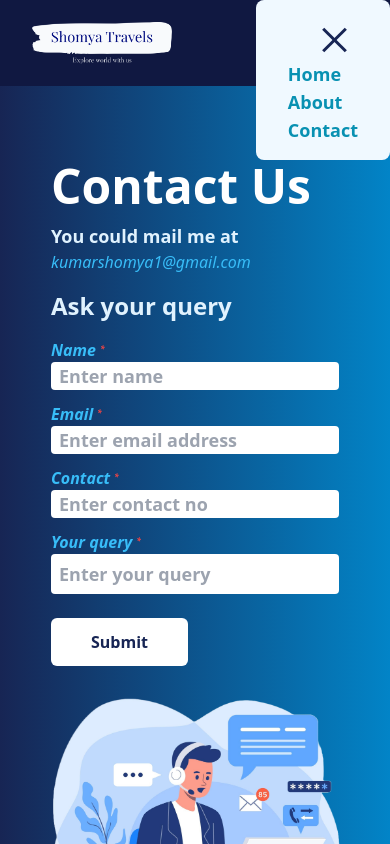
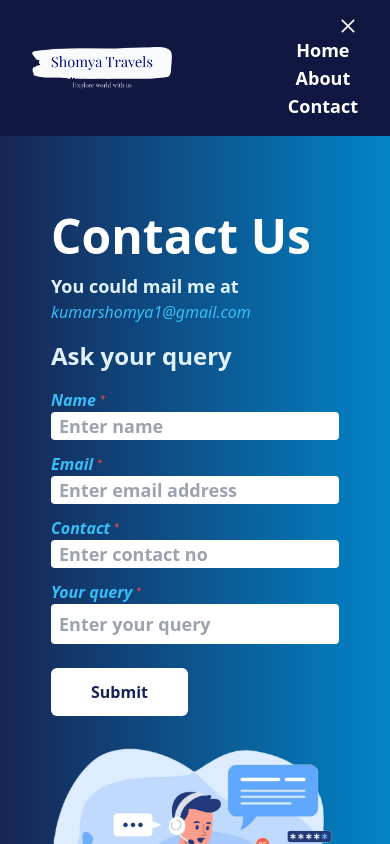
Before and after one commit to Shomyakumar/Explore_The_World, a React (Create React App) app: page /contact in a window 390 px wide. Both pictures are taken after a click on the button 334 px from the left and 40 px from the top of the page. Shown: the top 844 px of the page. Built offline with nearby package versions, Linux system fonts and the light colour scheme.

Commit message:
changed hamburger button

```diff
--- a/src/components/Card.js
+++ b/src/components/Card.js
@@ -5,7 +5,7 @@ export default function Card(props){
     let name=props.data.name;
     let info=props.data.info;
     const removeCard=props.removeCard;
-    console.log(name);
+
     return(
         <div className="flex">
             <div className=" relative max-w-[350px] bg-blue-950 p- items-stretch rounded-md flex-1  flex-col
--- a/src/components/Navbar.js
+++ b/src/components/Navbar.js
@@ -1,7 +1,8 @@
-import { Link } from "react-router-dom";
+import { Link, useNavigate } from "react-router-dom";
 import Logo from "../assets/logo2.png"
 import { useState } from "react";
-import { Twirl  } from 'hamburger-react'
+import { RxHamburgerMenu } from "react-icons/rx";
+import { AiOutlineClose } from "react-icons/ai";
 export default function Navbar(){
     const [isMobileMenuOpen, setMobileMenuOpen] = useState(false);
 
@@ -9,7 +10,13 @@ export default function Navbar(){
       setMobileMenuOpen(!isMobileMenuOpen);
 
     };
+    const navigate=useNavigate();
+    function clickHandler(path){
+        toggleMobileMenu();
+        navigate(path);
+        console.log("clicked",path);
 
+    }
 
     return(
         <div className="bg-[#101841] ">
@@ -26,18 +33,27 @@ export default function Navbar(){
                 </div>
 
                 {/* hanburger button */}
-                <div className="md:hidden z-10">
-                   <button onClick={toggleMobileMenu}> <Twirl color={isMobileMenuOpen?" rgb(23 37 84)":"#FFFFFF"} /></button>
+                <div className="md:hidden ">
+                    {
+                        !isMobileMenuOpen&&
+                        <button onClick={toggleMobileMenu}><RxHamburgerMenu className="text-white text-2xl" /> </button>
+                    }
                  </div>
                 {
                     isMobileMenuOpen&&(
-                        <div className="md:hidden absolute top-0 -z-5 right-0 px-6 pt-[60px] py-4 bg-sky-50 rounded-lg">
-
-                            <ul className="flex flex-col text-cyan-600 font-semibold text-lg ">
-                                <li><Link to="/" className="py-2 px-2">Home</Link></li>
-                                <li><Link to="/about" className="py-2 px-2">About</Link></li>
-                                <li><Link to="/contact" className="py-2 px-2">Contact</Link></li>
-                            </ul>
+                        <div className="md:hidden  flex flex-col items-end ">
+                            <button onClick={toggleMobileMenu} className="text-white text-xl w-full flex justify-end" ><AiOutlineClose /></button>
+                            <div className="flex flex-col">
+                                <button onClick={()=>{clickHandler("/")}} className="text-white text-lg  font-semibold">
+                                    Home
+                                </button>
+                                <button onClick={()=>{clickHandler("/about")}} className="text-white text-lg font-semibold" >
+                                    About
+                                </button>
+                                <button onClick={()=>{clickHandler("/contact")}} className="text-white text-lg font-semibold" >
+                                    Contact
+                                </button>
+                            </div>
                         </div>
                     )
                 }
```
Also changed, not shown: package.json (+2 -41 lines), 1 other file (tests, documents, lock files or other folders).
